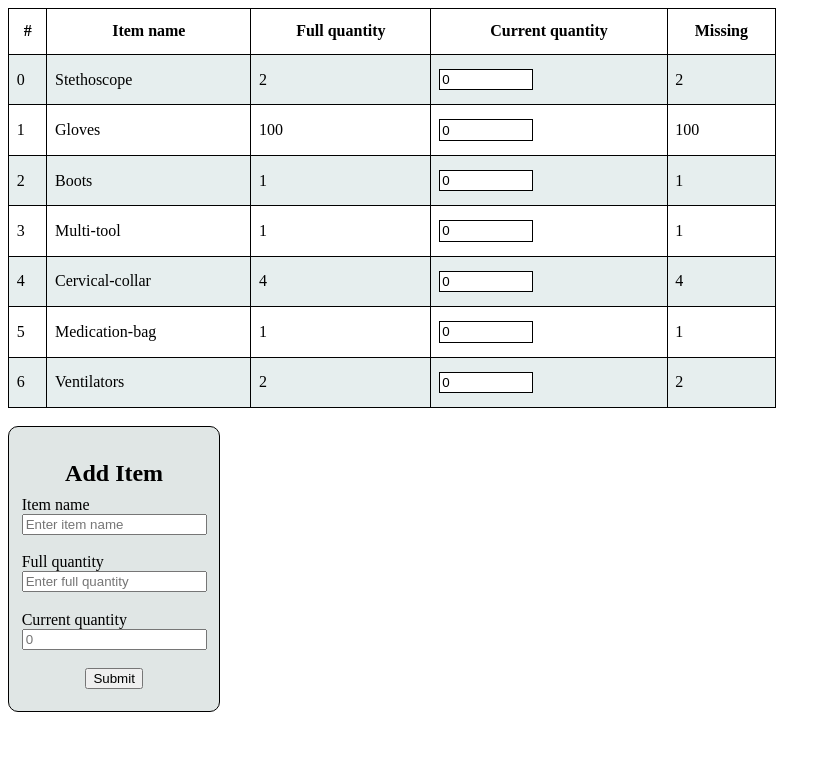
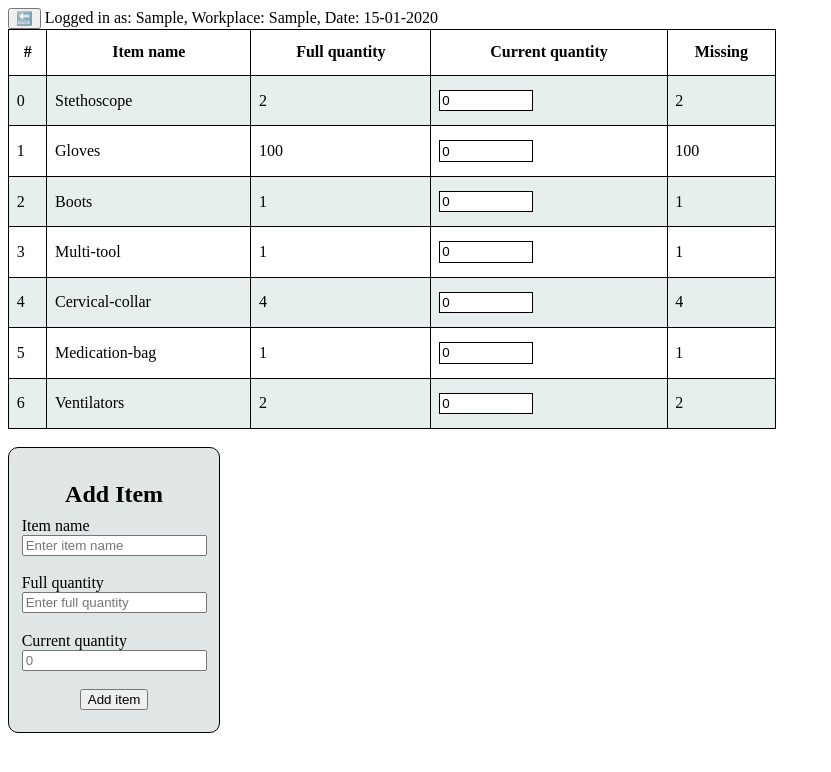
Before and after one commit to EhoodGoren/equipment-check, a React (Create React App) app: page /login in a window 1280 px wide. Both pictures are taken after typing "Sample", "Sample", "2020-01-15" into the empty fields and a click on the button "Submit". Shown: the top 772 px of the page, without its empty margins (0-831 px from the left). Built offline with nearby package versions, Linux system fonts and the light colour scheme.

Commit message:
Added login info display at the equipment page, and a button to go back to login.

```diff
--- a/src/Components/AddItemForm.jsx
+++ b/src/Components/AddItemForm.jsx
@@ -30,7 +30,7 @@ function AddItemForm({ equipment, addItem }) {
                 <label htmlFor='current'>Current quantity</label><br />
                 <input name='current' ref={currentQuantityInput} type='number' placeholder={0} />
             </div>
-            <button id='submit-item' type='submit' onClick={submitItem}>Submit</button>
+            <button id='submit-item' type='submit' onClick={submitItem}>Add item</button>
         </div>
     )
 }
--- a/src/Components/ManageEquipment.jsx
+++ b/src/Components/ManageEquipment.jsx
@@ -1,14 +1,31 @@
 import React from "react";
+import { useNavigate } from "react-router-dom";
+import { connect } from 'react-redux';
 import Equipment from "./Equipment";
 import AddItemForm from "./AddItemForm";
 
-function ManageEquipment() {
+function ManageEquipment({ name, workplace, date }) {
+    const navigate = useNavigate();
+    const goBack = () => {
+        navigate('/login');
+    }
+    const formatDate = date.split('-').reverse().join('-');
     return(
         <div>
+            <button onClick={goBack}>🔙</button>
+            <span> Logged in as: {name}, Workplace: {workplace}, Date: {formatDate}</span>
             <Equipment /><br />
             <AddItemForm />
         </div>
     )
 }
 
-export default ManageEquipment;
+function mapStateToProps({ user: { name, workplace, date } }) {
+    return {
+        name,
+        workplace,
+        date
+    }
+}
+
+export default connect(mapStateToProps)(ManageEquipment);
--- a/src/redux/actions/userActions.js
+++ b/src/redux/actions/userActions.js
@@ -1,6 +1,6 @@
-export const setUser = (name, workplace, time) => ({
+export const setUser = (name, workplace, date) => ({
     type: 'SET_USER',
     name,
     workplace,
-    time
+    date
 });
--- a/src/redux/reducers/userReducer.js
+++ b/src/redux/reducers/userReducer.js
@@ -5,11 +5,9 @@ export default function userReducer(state = initialState, action) {
         case 'SET_USER':
             const { name, workplace, date } = action;
             return {
-                user: {
-                    name,
-                    workplace,
-                    date
-                }
+                name,
+                workplace,
+                date
             }
         default:
             return state;
```
